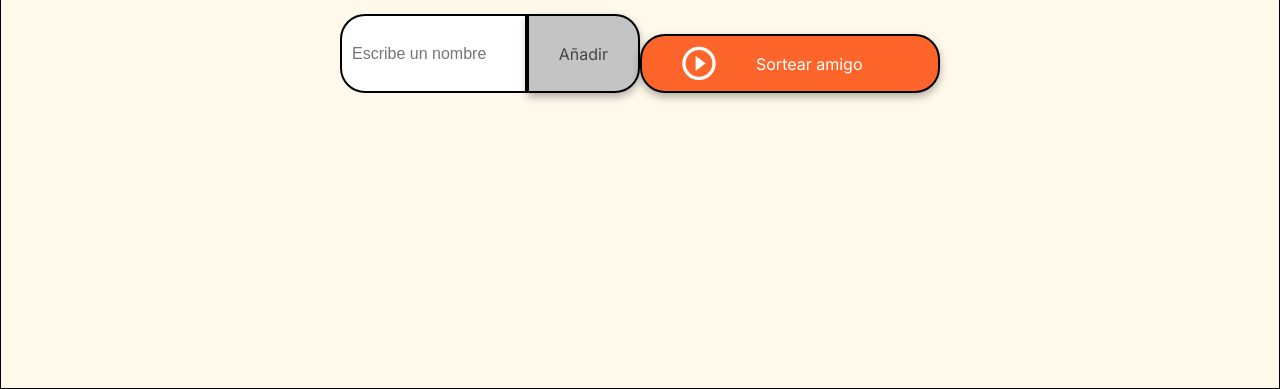
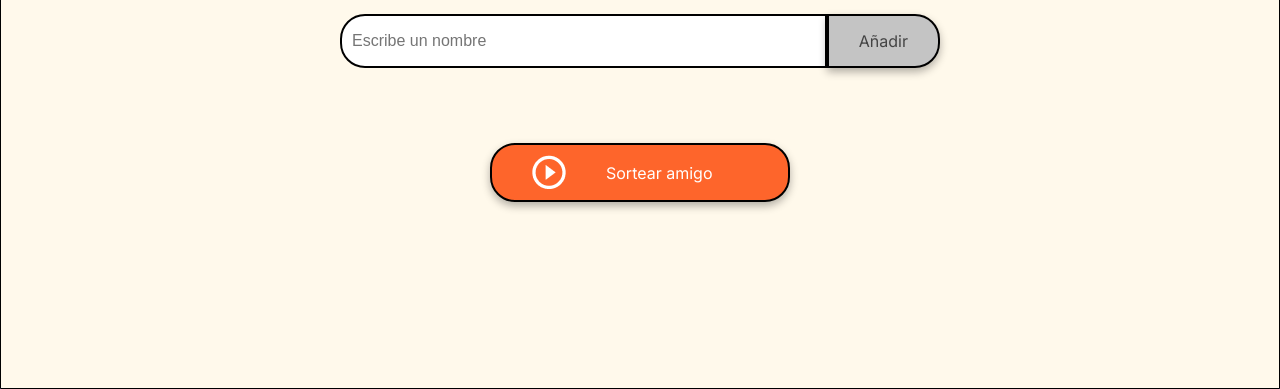
Before and after one commit to OscarQuiiroz/Amigo_secreto-_Challenge, a plain HTML site: page index.html in a window 1280 px wide. Shown: the part 411-800 px from the top of the page. Drawn offline with Linux system fonts and the light colour scheme.

Commit message:
Subida inicial al repositorio

```diff
--- a/index.html
+++ b/index.html
@@ -22,10 +22,11 @@
             <div class="input-wrapper">
                 <input type="text" id="amigo" class="input-name" placeholder="Escribe un nombre">
                 <button class="button-add" onclick="agregarAmigo()">Añadir</button>
-                <let amigo ={}
             </div>
 
-            <ul id="listaAmigos" class="name-list" aria-labelledby="listaAmigos" role="list"></ul>
+            <ul id="listaAmigos" class="name-list" aria-labelledby="listaAmigos" role="list">
+
+            </ul>
             <ul id="resultado" class="result-list" aria-live="polite"></ul>
 
             <div class="button-container">
```
